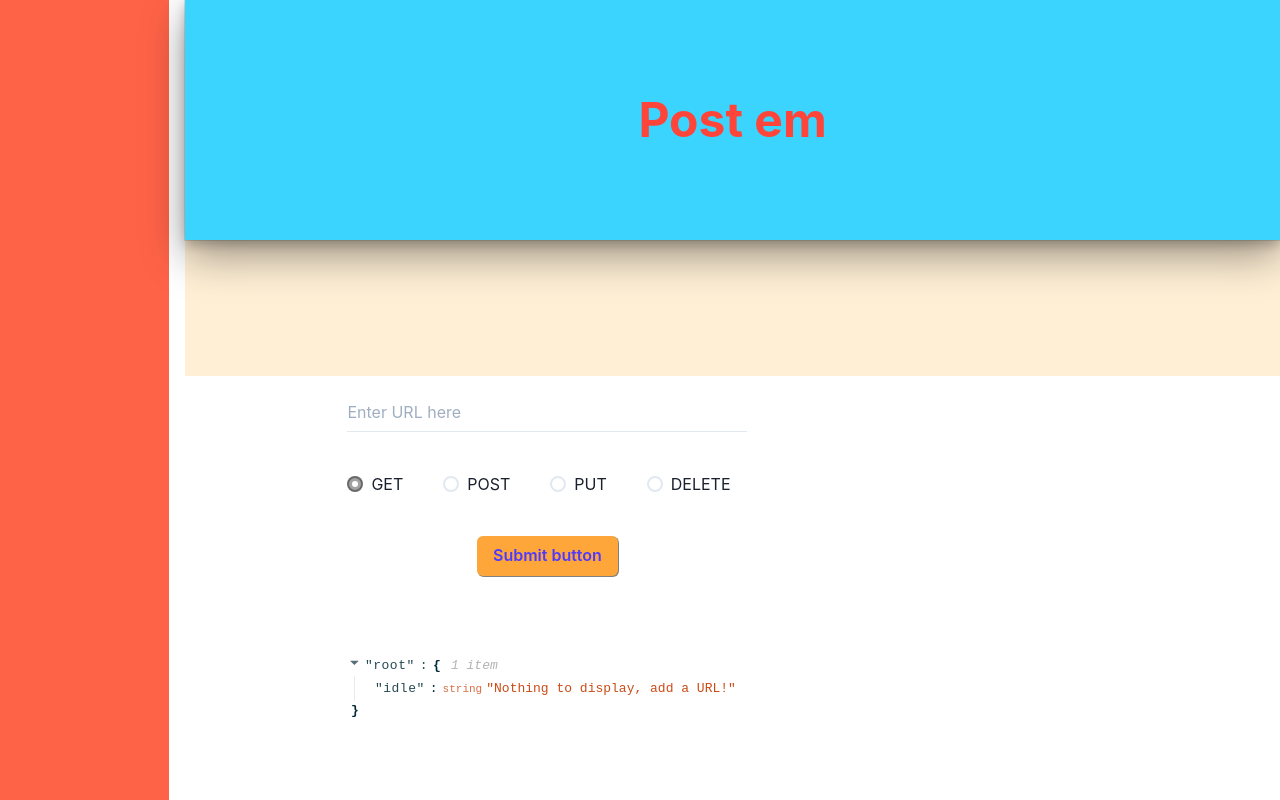
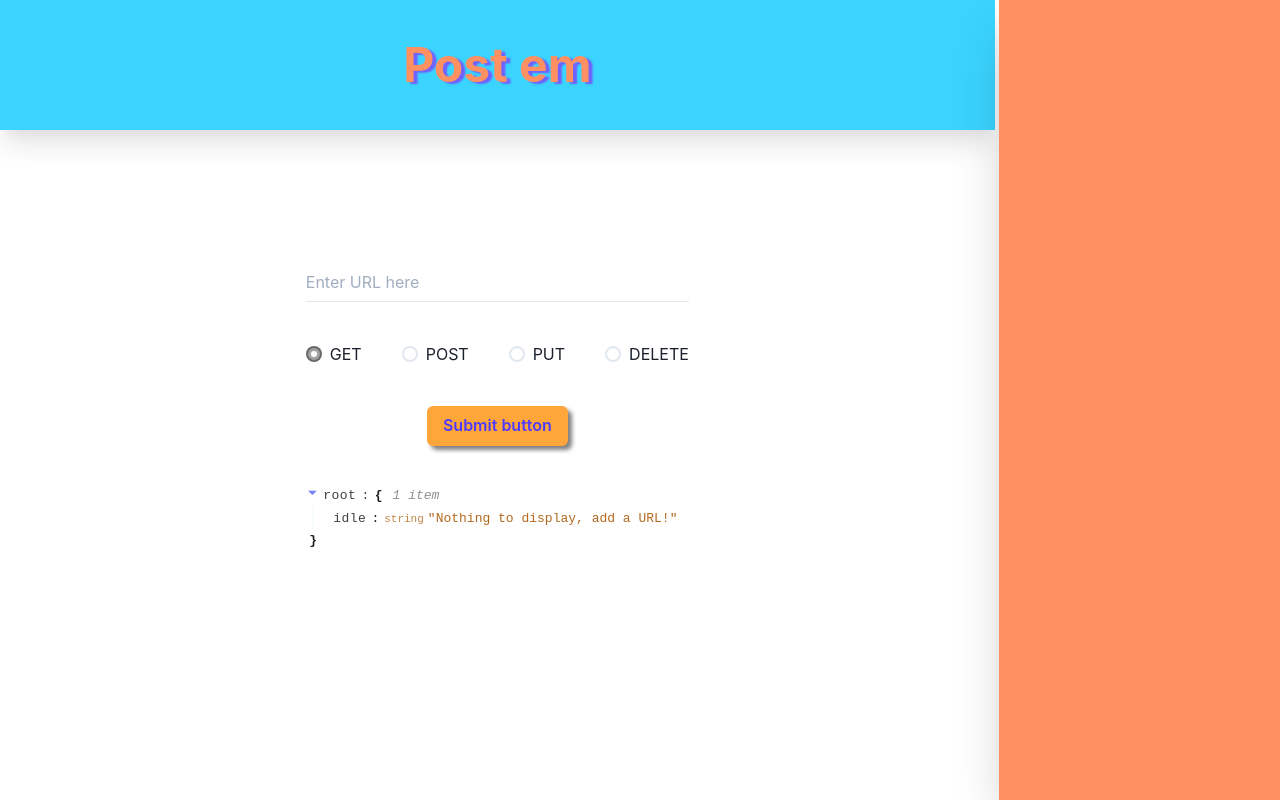
Before and after one commit to dbennin125/post-clone, a React app: page / in a window 1280 px wide. Built offline with nearby package versions, Linux system fonts and the light colour scheme.

Commit message:
fun chakra style

```diff
--- a/src/components/header/Header.jsx
+++ b/src/components/header/Header.jsx
@@ -2,20 +2,15 @@ import React from 'react';
 import { Center, Heading } from '@chakra-ui/react';
 
 export const Header = () => {
-  return <header style={{ paddingBottom: '70px' }}>
-    <Center
-      maxW="100vw"
-      backgroundColor="#3ad4ff"
-      h="30vh"
-      shadow="dark-lg"
-    >
+  return (
+    <Center h="full">
       <Heading
         size="2xl"
-        textShadow="20px 20px 10px 10px green"
-        textColor="#ff443a"
+        textShadow=".25rem .15rem .1rem #7161ff"
+        textColor="#ff9061"
       >
         Post em
       </Heading>
     </Center>
-  </header>;
+  );
 };
--- a/src/components/history/HistoryList.jsx
+++ b/src/components/history/HistoryList.jsx
@@ -2,7 +2,7 @@ import React from 'react';
 import { HistoryItem } from './HistoryItem';
 import { v4 as uuidv4 } from 'uuid';
 import PropTypes from 'prop-types';
-import { VStack } from '@chakra-ui/react';
+import { VStack, Center } from '@chakra-ui/react';
 
 export const HistoryList = ({ history, onClick }) => {
   const historyElement = history.map((h) => (
@@ -11,15 +11,7 @@ export const HistoryList = ({ history, onClick }) => {
     </li>
   ));
 
-  return <ul>
-    <VStack
-      w="75%"
-      spacing={3}
-      pt="10%"
-    >
-      {historyElement}
-    </VStack>
-  </ul>;
+  return <ul>{historyElement}</ul>;
 };
 
 HistoryList.propTypes = {
@@ -28,8 +20,8 @@ HistoryList.propTypes = {
       key: PropTypes.string.isRequired,
       url: PropTypes.string.isRequired,
       method: PropTypes.string.isRequired,
-      body: PropTypes.string.isRequired
+      body: PropTypes.string.isRequired,
     })
   ),
-  onClick: PropTypes.func.isRequired
+  onClick: PropTypes.func.isRequired,
 };
--- a/src/components/hooks/usePostM.jsx
+++ b/src/components/hooks/usePostM.jsx
@@ -2,71 +2,68 @@ import { useState, useEffect } from 'react';
 import { fetchAPI } from '../../services/fetchAPI';
 import {
   getFromLocalStorage,
-  setInLocalStorage
+  setInLocalStorage,
 } from '../../utils/localStorageUtils';
-import  swal  from 'sweetalert';
+import swal from 'sweetalert';
 
 export const usePostM = () => {
-
   const noBodyWarning = {
     title: 'Wait a minute!',
     icon: 'warning',
     text: 'Please include a body',
-    button: 'Got it!'
+    button: 'Got it!',
   };
-
 
   const [url, setUrl] = useState('');
   const [method, setMethod] = useState('GET');
   const [body, setBody] = useState('');
   const [isLoading, setIsLoading] = useState(false);
   const [display, setDisplay] = useState({
-    'idle':'Nothing to display, add a URL!'
+    idle: 'Nothing to display, add a URL!',
   });
   const [history, setHistory] = useState([]);
 
   useEffect(() => {
     const localHistory = getFromLocalStorage();
-    if(localHistory) setHistory(localHistory);
+    if (localHistory) setHistory(localHistory);
   }, []);
 
-  const handleSubmit = event => {
+  const handleSubmit = (event) => {
     event.preventDefault();
     const key = `${url}+${method}+${body}`;
 
-    if(url === '') {
+    if (url === '') {
       swal({
         title: 'Hold up...',
         icon: 'error',
         text: 'Please provide a URL',
-        button: 'Cool!'
+        button: 'Cool!',
       });
       return;
     }
-    if(url.includes('local') || url.includes('host')) {
+    if (url.includes('local') || url.includes('host')) {
       swal({
         title: 'Hold up...',
         icon: 'error',
         text: 'Providing a localhost will break this...',
-        button: 'Alright'
+        button: 'Alright',
       });
       return;
     }
 
-    if(method === 'POST' && !body) {
+    if (method === 'POST' && !body) {
       swal(noBodyWarning);
       return;
     }
 
-    if(method === 'PUT' && !body) {
+    if (method === 'PUT' && !body) {
       swal(noBodyWarning);
       return;
     }
 
-
     setIsLoading(true);
     fetchAPI({ url, method, body })
-      .then(display => setDisplay(display))
+      .then((display) => setDisplay(display))
       .then(() => {
         setIsLoading(false);
         setUrl('');
@@ -75,54 +72,53 @@ export const usePostM = () => {
       });
 
     // eslint-disable-next-line max-len
-    if(history.filter(item => item.key === key).length > 0 || method === '') return;
+    if (history.filter((item) => item.key === key).length > 0 || method === '')
+      return;
 
-    setHistory(h => {
+    setHistory((h) => {
       setInLocalStorage([...h, { url, method, body, key }]);
-      return  [...h, { url, method, body, key }];
+      return [...h, { url, method, body, key }];
     });
   };
 
   const handleClick = async ({ id }) => {
-    const result = history.find(item => item.key === id);
+    const result = history.find((item) => item.key === id);
 
-    setDisplay({ 'fetching':'your old history!'  });
-    setBody(result.body),
-    setMethod(result.method),
-    setUrl(result.url);
+    setDisplay({ fetching: 'your old history!' });
+    setBody(result.body), setMethod(result.method), setUrl(result.url);
 
-    if(result.url === '') {
+    if (result.url === '') {
       swal({
         title: 'Hold up...',
         icon: 'error',
         text: 'Please provide a URL',
-        button: 'Cool!'
+        button: 'Cool!',
       });
       return;
     }
-    if(result.url.includes('local') || result.url.includes('host')) {
+    if (result.url.includes('local') || result.url.includes('host')) {
       swal({
         title: 'Hold up...',
         icon: 'error',
         text: 'Providing a localhost will break this...',
-        button: 'Alright'
+        button: 'Alright',
       });
       return;
     }
 
-    if(result.method === 'POST' && !result.body) {
+    if (result.method === 'POST' && !result.body) {
       swal(noBodyWarning);
       return;
     }
 
-    if(result.method === 'PUT' && !result.body) {
+    if (result.method === 'PUT' && !result.body) {
       swal(noBodyWarning);
       return;
     }
 
     setIsLoading(true);
     fetchAPI({ ...result })
-      .then(display => setDisplay(display))
+      .then((display) => setDisplay(display))
       .then(() => {
         setIsLoading(false);
       });
@@ -139,6 +135,6 @@ export const usePostM = () => {
     display,
     handleSubmit,
     history,
-    handleClick
+    handleClick,
   };
 };
--- a/src/components/postM/PostMDisplay.jsx
+++ b/src/components/postM/PostMDisplay.jsx
@@ -2,22 +2,24 @@ import React from 'react';
 import PropTypes from 'prop-types';
 
 import ReactJson from 'react-json-view';
-import { Center, Box } from '@chakra-ui/react';
+import { Flex, Box } from '@chakra-ui/react';
 
 export const PostMDisplay = ({ display }) => {
   return (
     <>
-      <Center>
-        <Box  w="50wv" maxW="75vw">
-          <pre>
-            <ReactJson src={display} />
-          </pre>
+      <Flex direction="column" align="center" textOverflow="auto">
+        <Box maxW="100%">
+          <ReactJson
+            quotesOnKeys={false}
+            theme="shapeshifter:inverted"
+            src={display}
+          />
         </Box>
-      </Center>
+      </Flex>
     </>
   );
 };
 
 PostMDisplay.propTypes = {
-  display: PropTypes.any.isRequired
+  display: PropTypes.any.isRequired,
 };
--- a/src/components/postM/PostMForm.jsx
+++ b/src/components/postM/PostMForm.jsx
@@ -9,9 +9,8 @@ import {
   Input,
   Stack,
   HStack,
-  useRadioGroup,
+  // useRadioGroup,
   Center,
-
 } from '@chakra-ui/react';
 
 // import {
@@ -21,7 +20,6 @@ import {
 
 const methods = ['GET', 'POST', 'PUT', 'DELETE'];
 
-
 export const PostMForm = ({
   isLoading,
   URL,
@@ -30,8 +28,8 @@ export const PostMForm = ({
   onMethodChange,
   onBodyChange,
   onSubmit,
-  body }) => {
-
+  body,
+}) => {
   // const { getRootProps, getRadioProps } = useRadioGroup({
   //   name:'method',
   //   defaultValue: method,
@@ -40,26 +38,22 @@ export const PostMForm = ({
 
   // const group = getRootProps();
   // console.log(method);
-  return <>
-    <Center pb={20}>
+  return (
+    <>
+      <Center pb={8} w="full" textOverflow="auto">
         <form onSubmit={onSubmit}>
-
-        <Stack spacing={10}>
-          <Center>
+          <Stack spacing={10} w="full">
             <Input
               variant="flushed"
               placeholder="Enter URL here"
               type="url"
               name="url"
               value={URL}
-              w={400}
               onChange={onInputChange}
               // icon as={SearchIcon}
             />
-          </Center>
-          <HStack spacing={10}
 
-          >
+            <HStack w="fit-content" spacing={10}>
               {/* {
               methods.map(m => {
                 const radio = getRadioProps({ m });
@@ -81,36 +75,32 @@ export const PostMForm = ({
 
               })
             } */}
-            {
-              methods.map((m) => {
-                return <RadioGroup
+              {methods.map((m) => {
+                return (
+                  <RadioGroup
                     name="method"
                     defaultChecked={method}
                     value={method}
                     key={m}
-
                   >
                     <Center>
                       <Radio
                         w={6}
                         colorScheme="blackAlpha"
                         id={m}
-                      checked={method === m}
+                        isChecked={method === m}
                         value={m}
                         onChange={onMethodChange}
-                    >
-                    </Radio>
+                      ></Radio>
                       <label htmlFor={m}>{m}</label>
                     </Center>
-                </RadioGroup>;
-
-
-              })
-            }
+                  </RadioGroup>
+                );
+              })}
             </HStack>
-          { method.includes('P')
-
-            ? <Textarea
+            {method.includes('P') ? (
+              <Textarea
+                w="full"
                 name="body"
                 value={body}
                 onChange={onBodyChange}
@@ -120,10 +110,10 @@ Example:
   "key": "value"
 }`}
                 height={40}
-              w={400}
               />
-            : <></>
-          }
+            ) : (
+              <></>
+            )}
             <Center>
               <Button
                 isLoading={isLoading}
@@ -133,16 +123,20 @@ Example:
                 loadingText="Submitting"
                 type="submit"
                 maxW={200}
-              shadow=".75px .75px .5px .25px grey"
+                shadow=".25rem .25rem .25rem grey"
+                _hover={{
+                  background: '#4e3aff',
+                  color: '#ffa63a',
+                }}
               >
                 Submit button
               </Button>
             </Center>
           </Stack>
-
         </form>
       </Center>
-  </>;
+    </>
+  );
 };
 
 PostMForm.propTypes = {
@@ -153,5 +147,5 @@ PostMForm.propTypes = {
   onInputChange: PropTypes.func.isRequired,
   onMethodChange: PropTypes.func.isRequired,
   onSubmit: PropTypes.func.isRequired,
-  body: PropTypes.string
+  body: PropTypes.string,
 };
--- a/src/containers/PostMContainer.jsx
+++ b/src/containers/PostMContainer.jsx
@@ -4,10 +4,9 @@ import { HistoryList } from '../components/history/HistoryList';
 import { usePostM } from '../components/hooks/usePostM';
 import { PostMDisplay } from '../components/postM/PostMDisplay';
 import { PostMForm } from '../components/postM/PostMForm';
-import { Center, Grid, GridItem } from '@chakra-ui/react';
+import { Center, Grid, GridItem, VStack } from '@chakra-ui/react';
 
 export const PostMContainer = () => {
-
   const {
     url,
     setUrl,
@@ -19,36 +18,58 @@ export const PostMContainer = () => {
     handleSubmit,
     display,
     history,
-    handleClick
-
+    handleClick,
   } = usePostM();
 
-  return <>
-
+  return (
+    <>
       <Grid
         h="100vh"
-      templateRows="repeat(2, 1fr)"
-      templateColumns="repeat(7, 1fr)"
-      gap={4}
+        maxW="full"
+        w="100vw"
+        templateRows="repeat(6, 1fr)"
+        templateColumns="repeat(9, 1fr)"
+        gap={1}
       >
-      <GridItem rowSpan={4} bg="tomato" >
-        <HistoryList history={history}
-          onClick={({ target }) =>
-            handleClick(target)}/></GridItem>
-      <GridItem colSpan={6} bg="papayawhip" >
-
+        <GridItem
+          maxW="inherit"
+          colSpan={7}
+          backgroundColor="#3ad4ff"
+          boxShadow="xl"
+          textAlign="center"
+        >
           <Header />
-
         </GridItem>
-      <GridItem colSpan={4} rowSpan={1} >
+        <GridItem
+          w="full"
+          // maxW="inherit"
+          rowSpan={6}
+          colSpan={2}
+          bg="#ff9061"
+          overflow="auto"
+          boxShadow="2xl"
+        >
+          <HistoryList
+            history={history}
+            onClick={({ target }) => handleClick(target)}
+          />
+        </GridItem>
+        <GridItem
+          colSpan={7}
+          rowSpan={5}
+          area="body"
+          overflow="auto"
+          w="full"
+          pt="8rem"
+          h="full"
+        >
+          <Center>
+            <VStack>
               <PostMForm
                 isLoading={isLoading}
-          onInputChange={({ target }) =>
-            setUrl(target.value)}
-          onMethodChange={({ target }) =>
-            setMethod(target.value)}
-          onBodyChange={({ target }) =>
-            setBody(target.value)}
+                onInputChange={({ target }) => setUrl(target.value)}
+                onMethodChange={({ target }) => setMethod(target.value)}
+                onBodyChange={({ target }) => setBody(target.value)}
                 URL={url}
                 method={method}
                 body={body}
@@ -56,13 +77,10 @@ export const PostMContainer = () => {
               />
 
               <PostMDisplay display={display} />
+            </VStack>
+          </Center>
         </GridItem>
       </Grid>
-
-
-
-
-
-
-  </>;
+    </>
+  );
 };
```
Also changed, not shown: src/components/history/HistoryItem.jsx (+32 -19 lines). Lines whose indentation alone changed are shown as unchanged.
